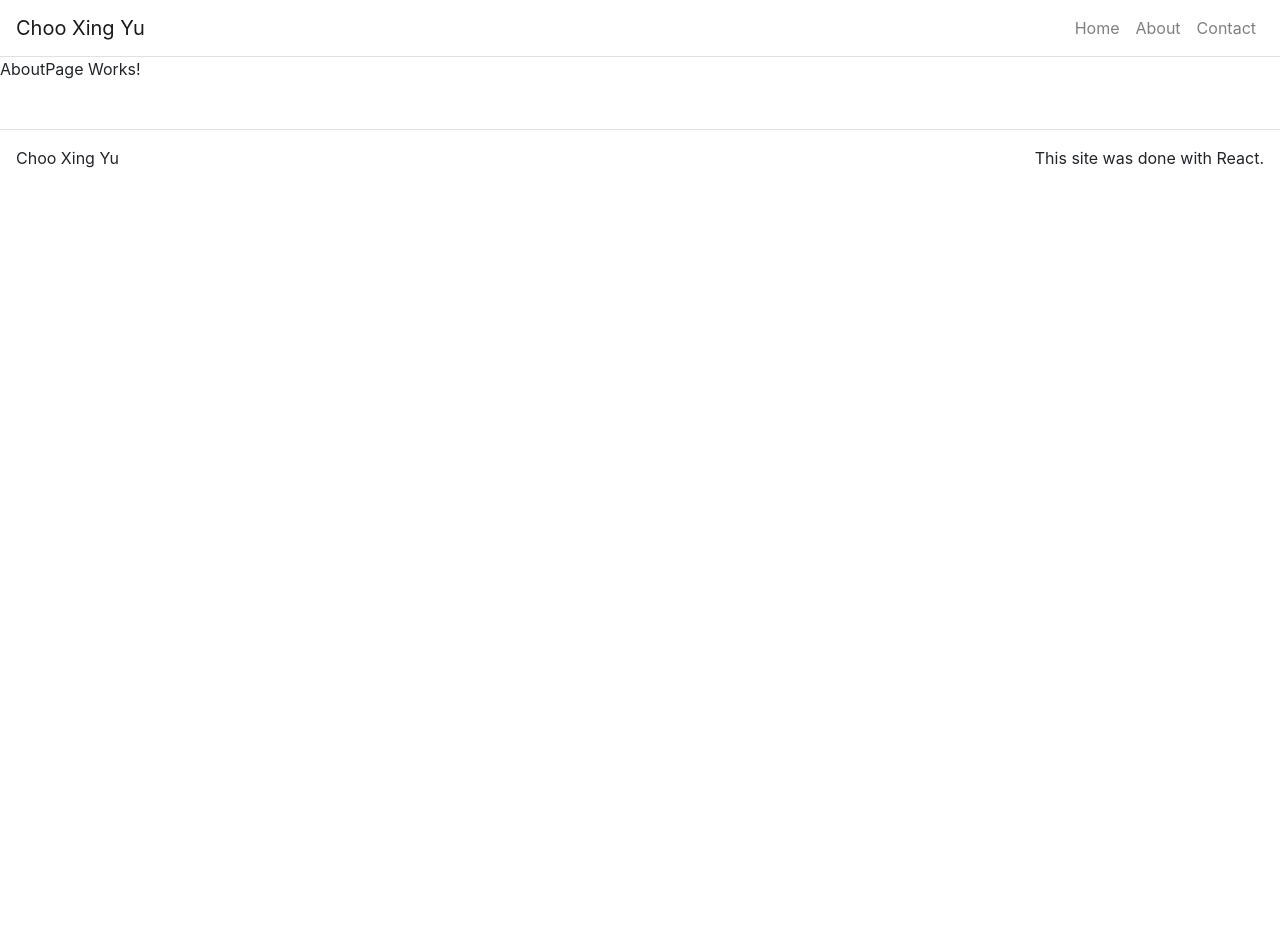
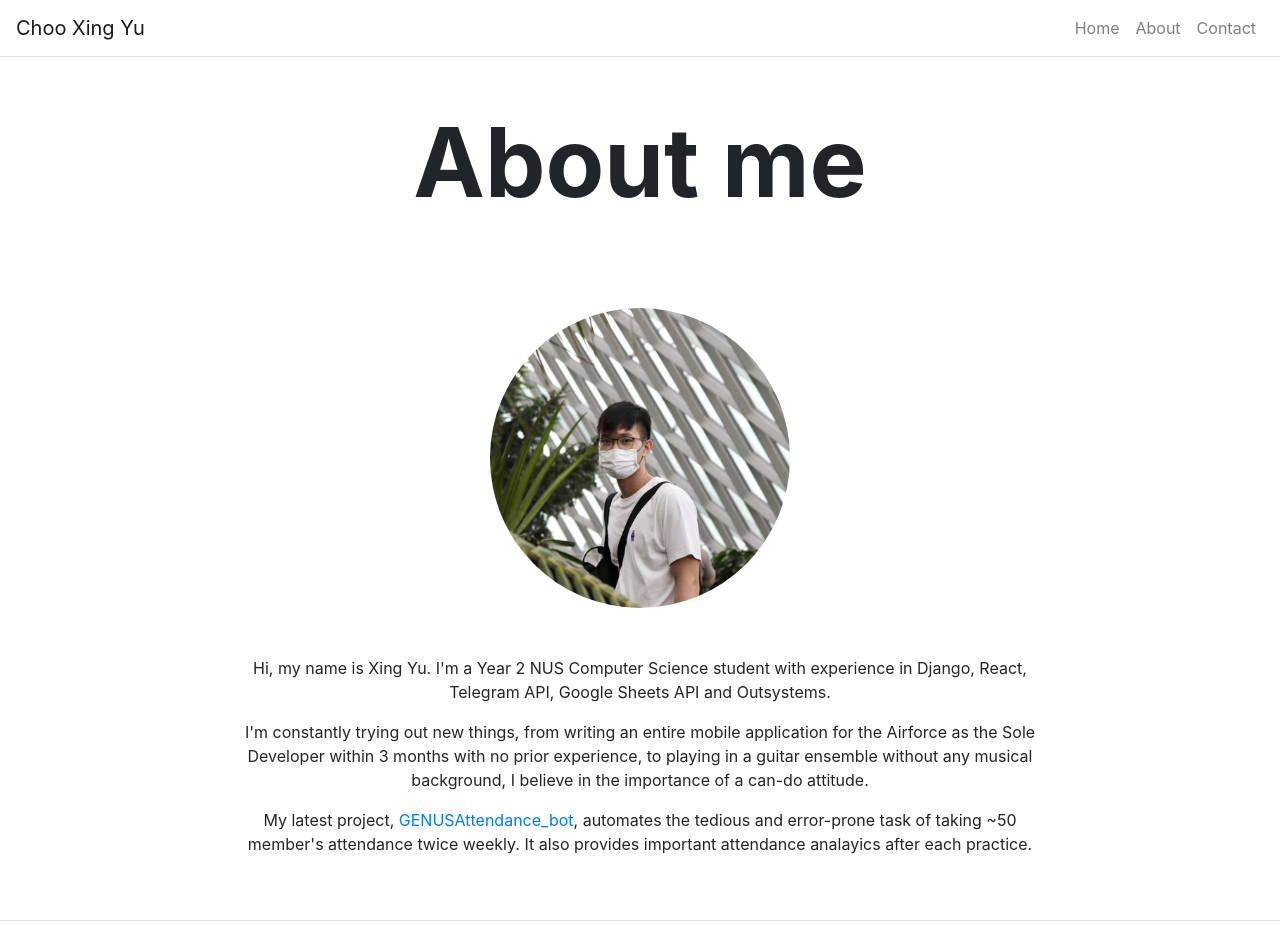
Before and after one commit to Choo-Xing-Yu/Choo-Xing-Yu.github.io, a React (Create React App) app in the folder portfolio/: page /about in a window 1280 px wide. Shown: the top 940 px of the page. Before the commit the page ends 800 px from the top, so only its background shows below. Built offline with nearby package versions, Linux system fonts and the light colour scheme.

Commit message:
Add AboutMe page

```diff
--- /dev/null
+++ b/portfolio/src/components/AboutMeContent.js
@@ -0,0 +1,17 @@
+import React from 'react';
+import { Container, Row, Col } from 'react-bootstrap';
+
+
+function AboutMeContent(props) {
+    return (
+        <Container fluid={true} className="mt-5">
+            <Row className="justify-content-center">
+                <Col md={8}>
+                    {props.children}
+                </Col>
+            </Row>
+        </Container>
+    );
+}
+
+export default AboutMeContent;
--- a/portfolio/src/components/Footer.js
+++ b/portfolio/src/components/Footer.js
@@ -13,7 +13,7 @@ function Footer() {
                     </Col>
 
                     <Col className="p-0 d-flex justify-content-end" md={3}>
-                        This site was done with React.
+
                     </Col>
                 </Row>
             </Container>
--- a/portfolio/src/components/Hero.js
+++ b/portfolio/src/components/Hero.js
@@ -11,6 +11,7 @@ function Hero(props) {
                 <Row className="justify-content-center py-5">
                     <Col md={8} sm={12}>
                         { props.title && <h1 className="display-1 font-weight-bolder">{props.title}</h1> }
+                        { props.subtitle && <h3 className="display-4 font-weight-light">{props.subtitle}</h3> }
                         { props.text && <h3 className="lead font-weight-light">{props.text}</h3> }
                     </Col>
                 </Row>
--- a/portfolio/src/index.css
+++ b/portfolio/src/index.css
@@ -38,3 +38,15 @@ code {
   margin: 0px;
   white-space: pre-line;
 }
+
+.profile-pic {
+  width:300px;
+  height:300px;
+  border-radius: 50%;
+  margin-left: auto;
+  margin-right: auto;
+}
+
+.about-me-container {
+  text-align: center;
+}
--- a/portfolio/src/pages/AboutPage.js
+++ b/portfolio/src/pages/AboutPage.js
@@ -1,8 +1,20 @@
 import React from 'react';
+import Hero from "../components/Hero";
+
+import AboutMeContent from "../components/AboutMeContent"
+import profilepic from "../assets/images/profilepic.jpg";
 
 function AboutPage(props) {
     return (
-        <p>AboutPage Works!</p>
+        <div className="about-me-container">
+            <Hero title={props.title}/>
+            <img className="profile-pic" src={profilepic} />
+            <AboutMeContent>
+                <p>Hi, my name is Xing Yu. I'm a Year 2 NUS Computer Science student with experience in Django, React, Telegram API, Google Sheets API and Outsystems.</p>
+                <p>I'm constantly trying out new things, from writing an entire mobile application for the Airforce as the Sole Developer within 3 months with no prior experience, to playing in a guitar ensemble without any musical background, I believe in the importance of a can-do attitude.</p>
+                <p>My latest project, <a href="https://docs.google.com/document/d/1JJDEA7rMCy2cc3Pwsxt2hTmgOo_4vtiRsymgigp9EWc/edit?usp=sharing">GENUSAttendance_bot</a>, automates the tedious and error-prone task of taking ~50 member's attendance twice weekly. It also provides important attendance analayics after each practice.</p>
+            </AboutMeContent>
+        </div>
     );
 }
 
```
Also changed, not shown: portfolio/src/assets/images/profilepic.jpg (added), 1 other file (tests, documents, lock files or other folders).
